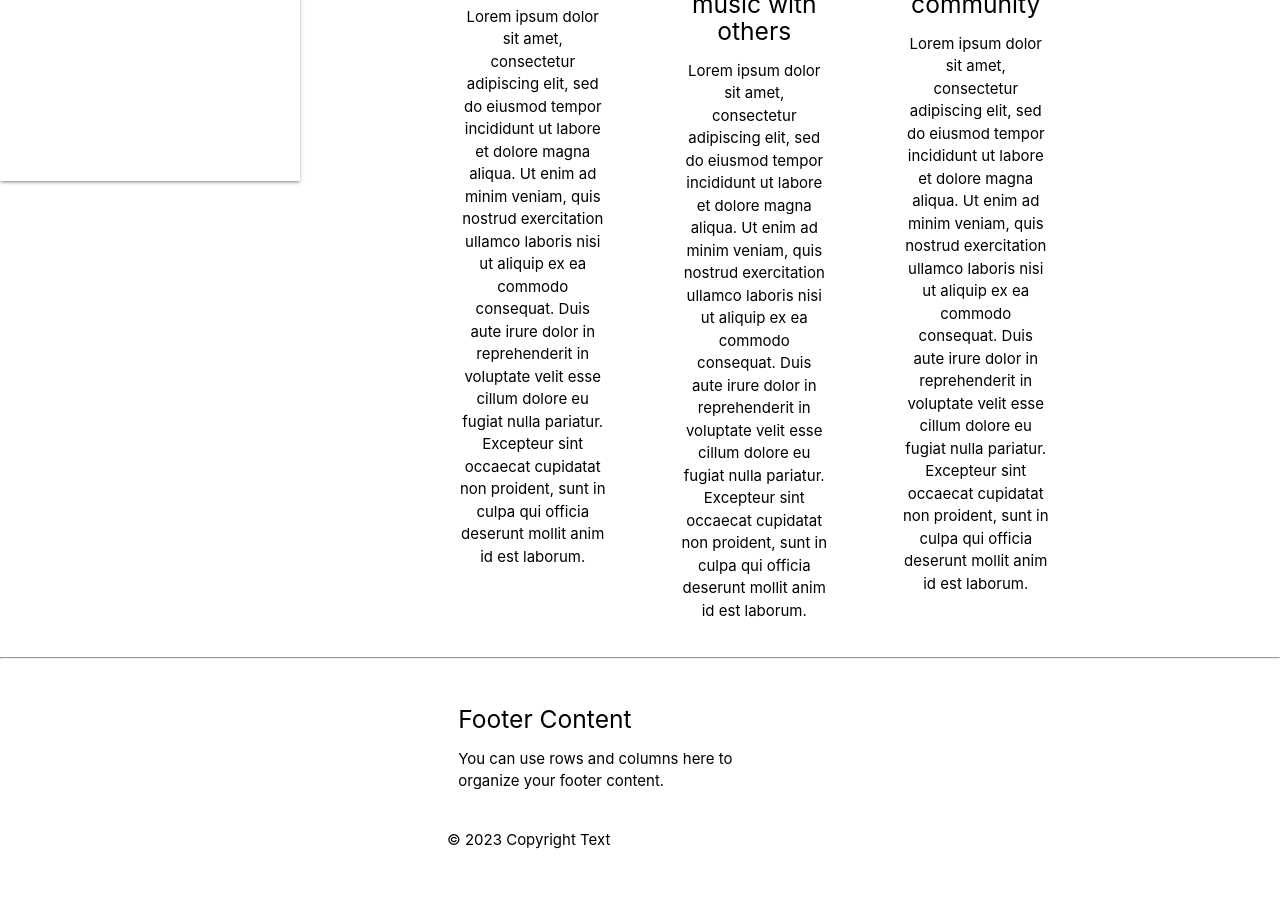
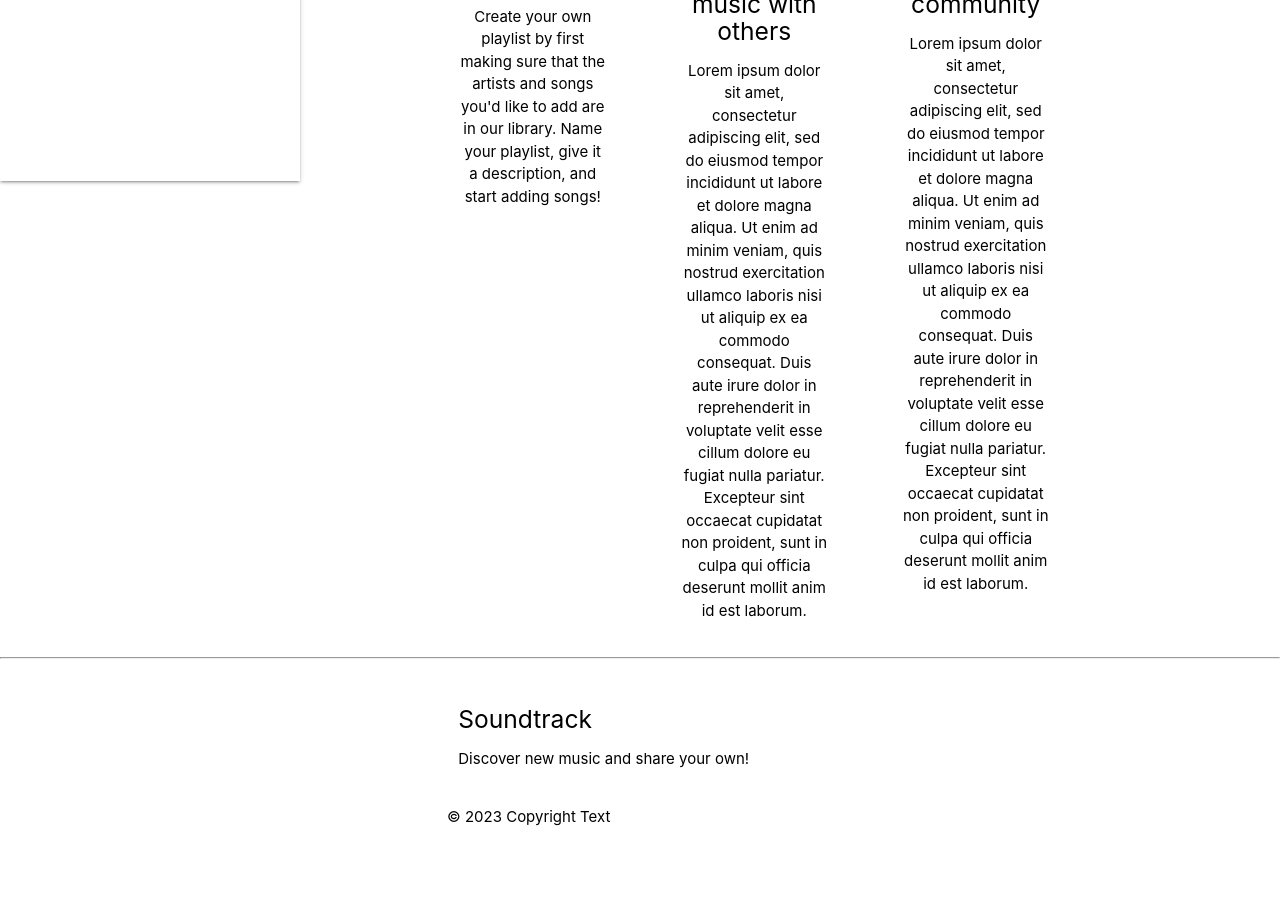
Before and after one commit to kujo8p/Spotify-App, a Django app: page /about/ in a window 1280 px wide. Shown: the part 679-1583 px from the top of the page. After the commit the page ends 1505 px from the top, so only its background shows below. Run offline with Django 4.2, Linux system fonts and the light colour scheme.

Commit message:
about page paragragh

```diff
--- a/spotifyapp/main_app/static/css/other.css
+++ b/spotifyapp/main_app/static/css/other.css
@@ -14,7 +14,6 @@ footer {
 
 .card {
   background-image: url("../pictures/background.jpeg");
-  width: 700px;
 }
 
 h4 {
@@ -38,3 +37,9 @@ h4 {
     padding-left: 0;
   }
 }
+
+@media screen and (min-width : 992px) {
+  .card {
+    width: 700px;
+  }
+}
--- a/spotifyapp/main_app/templates/about.html
+++ b/spotifyapp/main_app/templates/about.html
@@ -32,7 +32,7 @@
           <i class="material-icons">add_box</i>
         </h2>
         <h5 class="center">Add playlists to our page</h5>
-        <p class="center">Lorem ipsum dolor sit amet, consectetur adipiscing elit, sed do eiusmod tempor incididunt ut labore et dolore magna aliqua. Ut enim ad minim veniam, quis nostrud exercitation ullamco laboris nisi ut aliquip ex ea commodo consequat. Duis aute irure dolor in reprehenderit in voluptate velit esse cillum dolore eu fugiat nulla pariatur. Excepteur sint occaecat cupidatat non proident, sunt in culpa qui officia deserunt mollit anim id est laborum.</p>
+        <p class="center">Create your own playlist by first making sure that the artists and songs you'd like to add are in our library. Name your playlist, give it a description, and start adding songs!</p>
       </div>
     </div>
     <div class="col s10 m3">
--- a/spotifyapp/main_app/templates/base.html
+++ b/spotifyapp/main_app/templates/base.html
@@ -77,8 +77,8 @@
     <div class="container">
       <div class="row">
         <div class="col l6 s12">
-          <h5 class="wblack-text">Footer Content</h5>
-          <p class="black-text">You can use rows and columns here to organize your footer content.</p>
+          <h5 class="black-text">Soundtrack</h5>
+          <p class="black-text">Discover new music and share your own!</p>
         </div>
         <div class="col l4 offset-l2 s12">
 
--- a/spotifyapp/main_app/templates/playlist/detail.html
+++ b/spotifyapp/main_app/templates/playlist/detail.html
@@ -21,7 +21,7 @@
           {% if user == playlist.user %}
           <form action="{% url 'unassoc_song' playlist.id song.id %}" method="POST">
             {% csrf_token %}
-            <button type="submit" class="btn grey darken-3">Remove</button>
+            <button type="submit" class="btn-small white"><span class="black-text">Remove</span></button>
           </form>
           {% endif %}
           {% endif %}
@@ -43,7 +43,8 @@
   <h6> {{ song.name }}</h6>
   <form action="{% url 'assoc_song' playlist.id song.id %}" method="POST">
     {% csrf_token %}
-    <button type="submit" class="btn grey darken-4">Add Song to Playlist</button>
+    <button type="submit" class="btn-small white"><span class="black-text">Add Song to Playlist</span></button>
+
   </form>
   {% endfor %}
   {% endif %}
```
Also changed, not shown: spotifyapp/main_app/templates/main_app/artist_form.html (+7 -2 lines), 1 other file.
